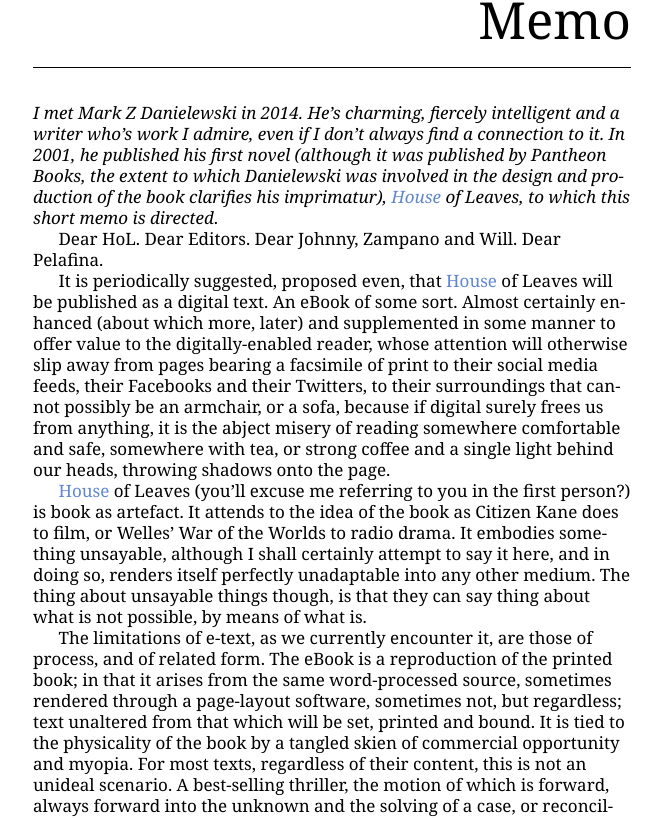
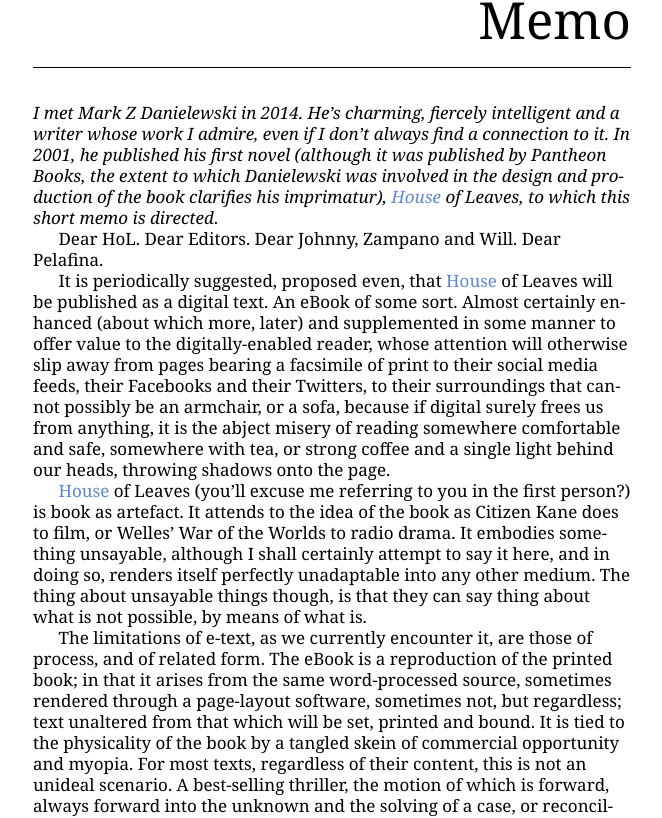
Before and after one commit to baldurbjarnason/this-is-not-a-book, a Jekyll site: the page built from House_of_Leaves_memo.md, in a window 1280 px wide and 1400 px high. Shown: the part 203-1021 px from the top of the window, without its empty margins (308-970 px from the left). Built offline with Jekyll 4.4.1, drawn with Linux system fonts in a browser that asks for light colours; comment, search, counter and statistics services are not loaded; some of the changed text lies outside the part shown.

Commit message:
last of the first pass edits

```diff
--- a/House_of_Leaves_memo.md
+++ b/House_of_Leaves_memo.md
@@ -6,7 +6,7 @@
 ---
 
 *I met Mark Z Danielewski in 2014. He’s charming, fiercely intelligent
-and a writer who’s work I admire, even if I don’t always find a
+and a writer whose work I admire, even if I don’t always find a
 connection to it. In 2001, he published his first novel (although it was
 published by Pantheon Books, the extent to which Danielewski was
 involved in the design and production of the book clarifies his
@@ -39,7 +39,7 @@
 book; in that it arises from the same word-processed source, sometimes
 rendered through a page-layout software, sometimes not, but regardless;
 text unaltered from that which will be set, printed and bound. It is
-tied to the physicality of the book by a tangled skien of commercial
+tied to the physicality of the book by a tangled skein of commercial
 opportunity and myopia. For most texts, regardless of their content,
 this is not an unideal scenario. A best-selling thriller, the motion of
 which is forward, always forward into the unknown and the solving of a
@@ -104,7 +104,7 @@
 But here we are, and there they are, and now the question is: What might
 a digital edition of <span class="houseblue">House</span> of Leaves attempt to do with that?
 
-Let us be clear. Where <span class="houseblue">House</span> of Leaves to be directly adapted into a new
+Let us be clear. Were <span class="houseblue">House</span> of Leaves to be directly adapted into a new
 form, with every footnote, typographic trick, intertextual referent,
 typeface and layout completely intact then it will have failed. The
 nature of the book - as a book - is part of the power of the story. We
```
Also changed, not shown: Choose_your_structural_grammar.md (+1 -1 lines), Choose_your_structural_grammar/More_than_one_genre.md (+1 -1 lines), This_is_not_a_disruption/Everything_is_digital.md (+1 -1 lines).
